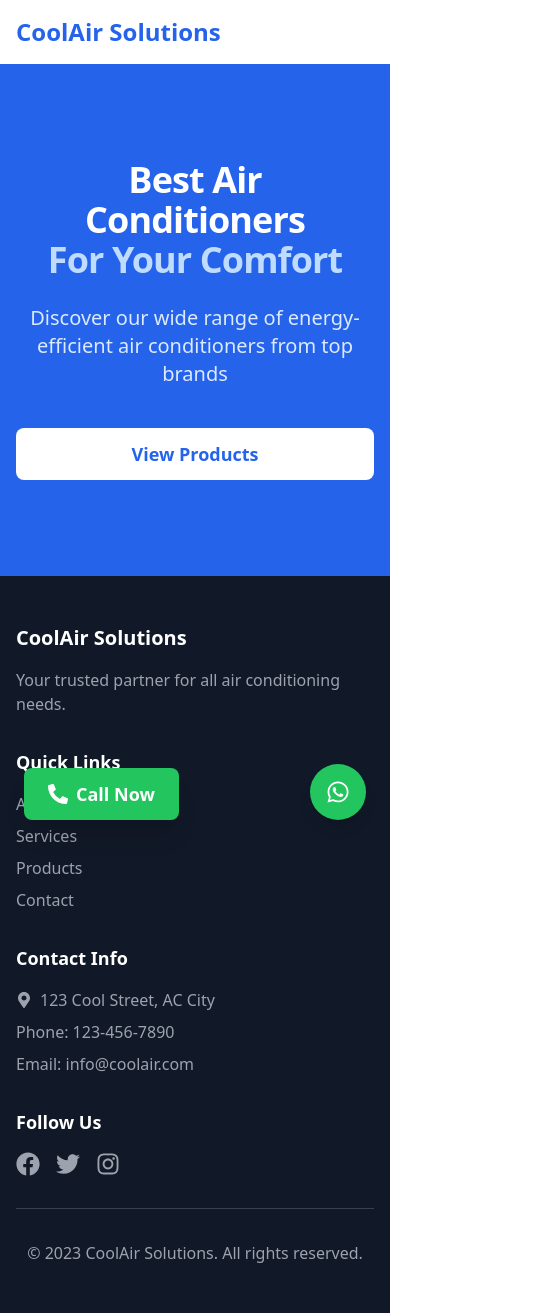
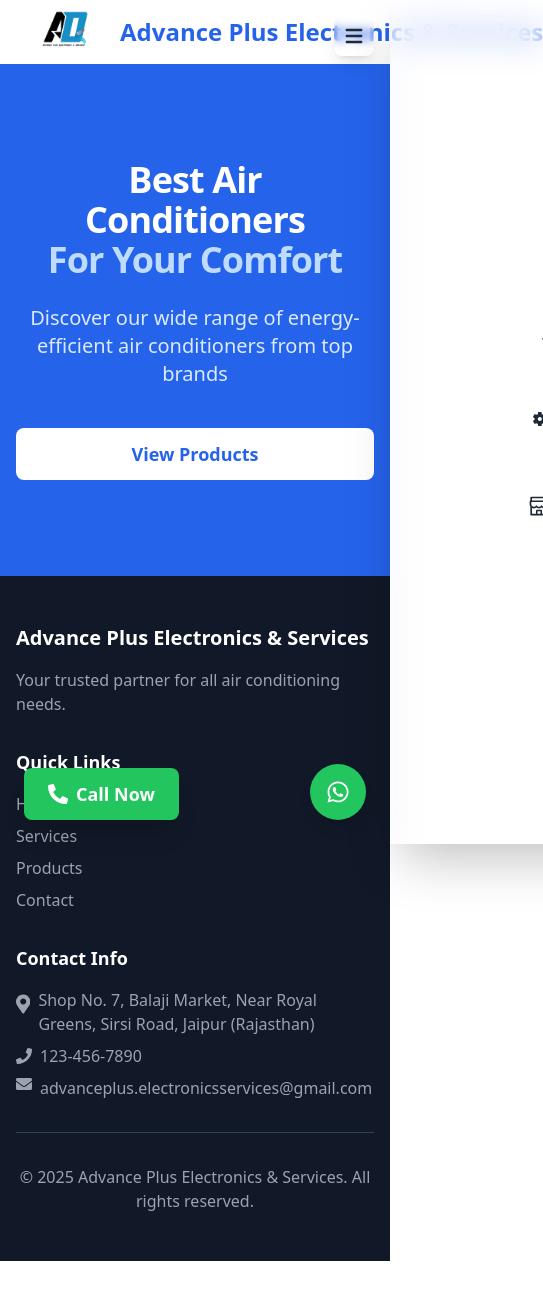
Before and after one commit to Eccentric19Shivam/ac_website, a React (Vite) app: page / in a window 390 px wide. Shown: the whole page, 543 px wide, since content can reach past the window. After the commit the page ends 1261 px from the top, so only its background shows below. Built offline with nearby package versions, Linux system fonts and the light colour scheme.

Commit message:
Update project branding and add HamburgerMenu component

```diff
--- a/index.html
+++ b/index.html
@@ -2,9 +2,11 @@
 <html lang="en">
   <head>
     <meta charset="UTF-8" />
-    <link rel="icon" type="image/svg+xml" href="/vite.svg" />
+    <link rel="icon" type="image/png" href="/logo.png" sizes="32x32" />
+    <link rel="icon" type="image/png" href="/logo.png" sizes="96x96" />
+    <link rel="apple-touch-icon" href="/logo.png" sizes="180x180" />
     <meta name="viewport" content="width=device-width, initial-scale=1.0" />
-    <title>CoolAir Solutions</title>
+    <title>Advance Plus Electronics & Services</title>
   </head>
   <body>
     <div id="root"></div>
--- a/package.json
+++ b/package.json
@@ -14,7 +14,7 @@
     "postcss": "^8.4.31",
     "react": "^18.2.0",
     "react-dom": "^18.2.0",
-    "react-icons": "^4.11.0",
+    "react-icons": "^4.12.0",
     "react-router-dom": "^6.16.0",
     "react-whatsapp": "^0.3.0",
     "tailwindcss": "^3.3.3"
--- a/src/App.jsx
+++ b/src/App.jsx
@@ -7,12 +7,14 @@
 import Footer from './components/Footer';
 import WhatsAppButton from './components/WhatsAppButton';
 import CallButton from './components/CallButton';
+import HamburgerMenu from './components/HamburgerMenu';
 
 function App() {
   return (
     <Router>
       <div className="min-h-screen bg-gray-50">
         <Navbar />
+        <HamburgerMenu/>
         <Routes>
           <Route path="/" element={<Hero />} />
           <Route path="/services" element={<Services />} />
--- a/src/components/Footer.jsx
+++ b/src/components/Footer.jsx
@@ -1,5 +1,6 @@
 import React from 'react';
-import { FaFacebook, FaTwitter, FaInstagram, FaMapMarkerAlt } from 'react-icons/fa';
+import { Link } from 'react-router-dom';
+import { FaFacebook, FaTwitter, FaInstagram, FaMapMarkerAlt, FaEnvelope, FaPhone } from 'react-icons/fa';
 
 function Footer() {
   return (
@@ -7,7 +8,7 @@
       <div className="max-w-7xl mx-auto py-12 px-4 sm:px-6 lg:px-8">
         <div className="grid grid-cols-1 md:grid-cols-4 gap-8">
           <div>
-            <h3 className="text-xl font-bold mb-4">CoolAir Solutions</h3>
+            <h3 className="text-xl font-bold mb-4">Advance Plus Electronics & Services</h3>
             <p className="text-gray-400">
               Your trusted partner for all air conditioning needs.
             </p>
@@ -15,44 +16,39 @@
           <div>
             <h3 className="text-lg font-semibold mb-4">Quick Links</h3>
             <ul className="space-y-2">
-              <li><a href="#" className="text-gray-400 hover:text-white">About Us</a></li>
-              <li><a href="#" className="text-gray-400 hover:text-white">Services</a></li>
-              <li><a href="#" className="text-gray-400 hover:text-white">Products</a></li>
-              <li><a href="#" className="text-gray-400 hover:text-white">Contact</a></li>
+              <li><Link to="/" className="text-gray-400 hover:text-white">Home</Link></li>
+              <li><Link to="/services" className="text-gray-400 hover:text-white">Services</Link></li>
+              <li><Link to="/products" className="text-gray-400 hover:text-white">Products</Link></li>
+              <li><Link to="/contact" className="text-gray-400 hover:text-white">Contact</Link></li>
             </ul>
           </div>
           <div>
             <h3 className="text-lg font-semibold mb-4">Contact Info</h3>
             <div className="space-y-2 text-gray-400">
+              <p className="flex items-start">
+                <FaMapMarkerAlt className="mr-2 text-xl w-6 h-6 mt-1" />
+                Shop No. 7, Balaji Market, Near Royal Greens, Sirsi Road, Jaipur (Rajasthan)
+              </p>
               <p className="flex items-center">
-                <FaMapMarkerAlt className="mr-2" />
-                123 Cool Street, AC City
+                <FaPhone className="mr-2 " />
+                <a href="tel:+1234567890">123-456-7890</a>
               </p>
-              <p>Phone: 123-456-7890</p>
-              <p>Email: info@coolair.com</p>
+              <p className="flex items-start ">
+                <FaEnvelope className="mr-2 " />
+                <a href="mailto:advanceplus.electronicsservices@gmail.com " className="break-all">
+                  advanceplus.electronicsservices@gmail.com
+                </a>
+              </p>
             </div>
           </div>
-          <div>
-            <h3 className="text-lg font-semibold mb-4">Follow Us</h3>
-            <div className="flex space-x-4">
-              <a href="#" className="text-gray-400 hover:text-white">
-                <FaFacebook size={24} />
-              </a>
-              <a href="#" className="text-gray-400 hover:text-white">
-                <FaTwitter size={24} />
-              </a>
-              <a href="#" className="text-gray-400 hover:text-white">
-                <FaInstagram size={24} />
-              </a>
-            </div>
-          </div>
+
         </div>
         <div className="mt-8 pt-8 border-t border-gray-700 text-center text-gray-400">
-          <p>&copy; 2023 CoolAir Solutions. All rights reserved.</p>
+          <p>&copy; {new Date().getFullYear()} Advance Plus Electronics & Services. All rights reserved.</p>
         </div>
       </div>
     </footer>
   );
 }
 
-export default Footer
+export default Footer;
--- /dev/null
+++ b/src/components/HamburgerMenu.jsx
@@ -0,0 +1,55 @@
+import React from 'react'
+import { useState } from 'react';
+import { Link } from 'react-router-dom';
+import { HiMenu, HiX } from 'react-icons/hi';
+import { AiOutlineHome, AiOutlineShop } from 'react-icons/ai';
+import { MdMiscellaneousServices } from 'react-icons/md';
+
+const HamburgerMenu = () => {
+  const [isOpen, setIsOpen] = useState(false);
+
+  const menuItems = [
+    { path: '/', name: 'Home', icon: <AiOutlineHome className="w-6 h-6" /> },
+    { path: '/services', name: 'Services', icon: <MdMiscellaneousServices className="w-6 h-6" /> },
+    { path: '/products', name: 'Products', icon: <AiOutlineShop className="w-6 h-6" /> },
+  ];
+
+  return (
+    <div className="lg:hidden fixed top-4 right-4 z-50">
+      <button
+        onClick={() => setIsOpen(!isOpen)}
+        className="relative z-50 p-2 rounded-lg bg-white/20 backdrop-blur-sm shadow-lg hover:bg-white/30 transition-all duration-300"
+      >
+        {isOpen ? (
+          <HiX className="w-6 h-6 text-gray-800" />
+        ) : (
+          <HiMenu className="w-6 h-6 text-gray-800" />
+        )}
+      </button>
+
+      <div
+        className={`fixed top-0 right-0 h-screen w-full bg-white/40 backdrop-blur-lg transform transition-transform duration-300 ease-in-out ${
+          isOpen ? 'translate-x-0' : 'translate-x-full'
+        } shadow-2xl`}
+      >
+        <nav className="flex flex-col items-center justify-center h-full space-y-8">
+          {menuItems.map((item) => (
+            <Link
+              key={item.path}
+              to={item.path}
+              onClick={() => setIsOpen(false)}
+              className="flex items-center space-x-2 text-xl font-medium text-gray-800 hover:text-gray-600 transition-colors duration-300 group bg-white/30 backdrop-blur-sm p-3 rounded-lg hover:bg-white/40"
+            >
+              <span className="group-hover:scale-110 transition-transform duration-300">
+                {item.icon}
+              </span>
+              <span>{item.name}</span>
+            </Link>
+          ))}
+        </nav>
+      </div>
+    </div>
+  );
+};
+
+export default HamburgerMenu;
--- a/src/components/Navbar.jsx
+++ b/src/components/Navbar.jsx
@@ -8,9 +8,16 @@
       <div className="max-w-7xl mx-auto px-4">
         <div className="flex justify-between items-center h-16">
           <div className="flex-shrink-0">
-            <Link to="/" className="text-2xl font-bold text-blue-600">
-              CoolAir Solutions
-            </Link>
+            <Link to="/" className="flex items-center space-x-2">
+                <img
+                  src="/logo.png"
+                  alt="CoolAir Solutions Logo"
+                  className="h-24 w-24 object-contain"
+                />
+                <span className="text-2xl font-bold text-blue-600">
+                  Advance Plus Electronics & Services
+                </span>
+              </Link>
           </div>
 
           <div className="hidden md:flex items-center space-x-8">
```
Also changed, not shown: public/logo.png (added), 1 other file (tests, documents, lock files or other folders).
